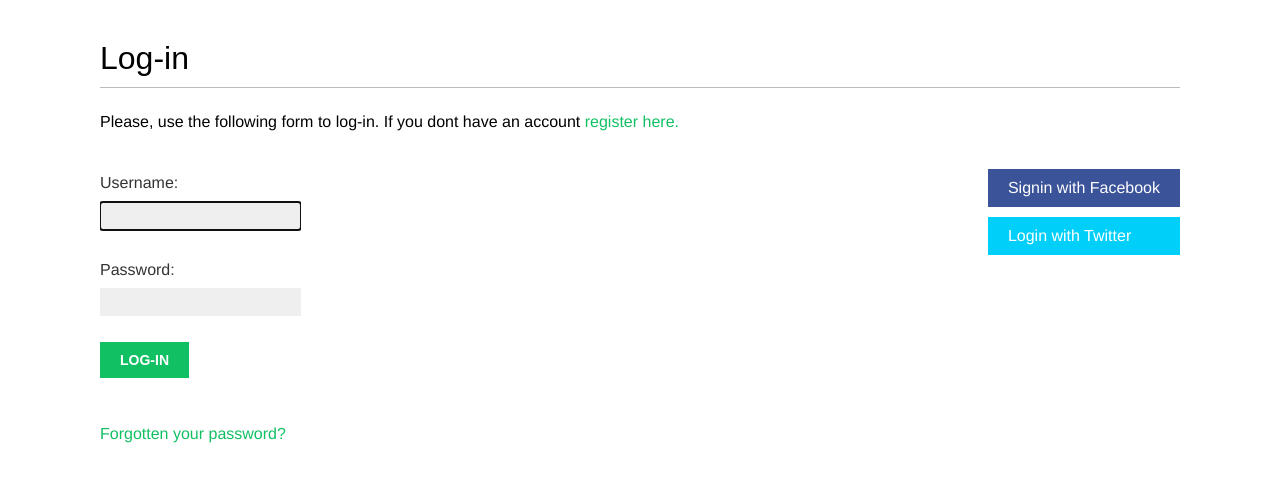
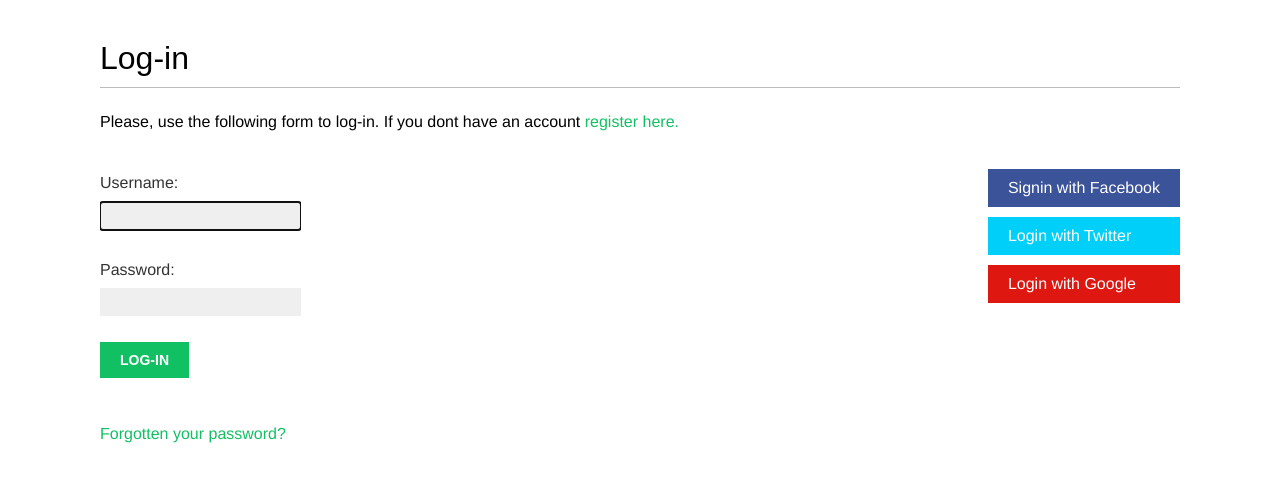
Before and after one commit to ch4zzy/online-shop, a Django app: page /account/login/ in a window 1280 px wide. Shown: the part 47-529 px from the top of the page. Run offline with Django 3.2, Linux system fonts and the light colour scheme; some web fonts are replaced.

Commit message:
edited: added google auth button

```diff
--- a/apps/account/templates/registration/login.html
+++ b/apps/account/templates/registration/login.html
@@ -28,6 +28,7 @@
         <ul>
             <li class="facebook"><a href="{% url "social:begin" "facebook" %}">Signin with Facebook</a></li>
             <li class="twitter"><a href="{% url "social:begin" "twitter" %}">Login with Twitter</a></li>
+            <li class="google"><a href="{% url "social:begin" "google-oauth2" %}">Login with Google</a></li>
         </ul>
     </div>
 {% endblock %}
```
